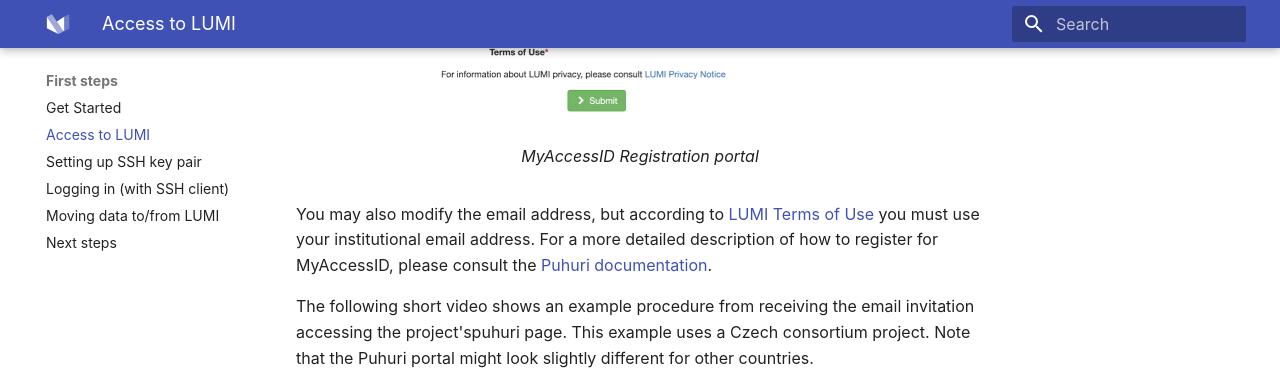
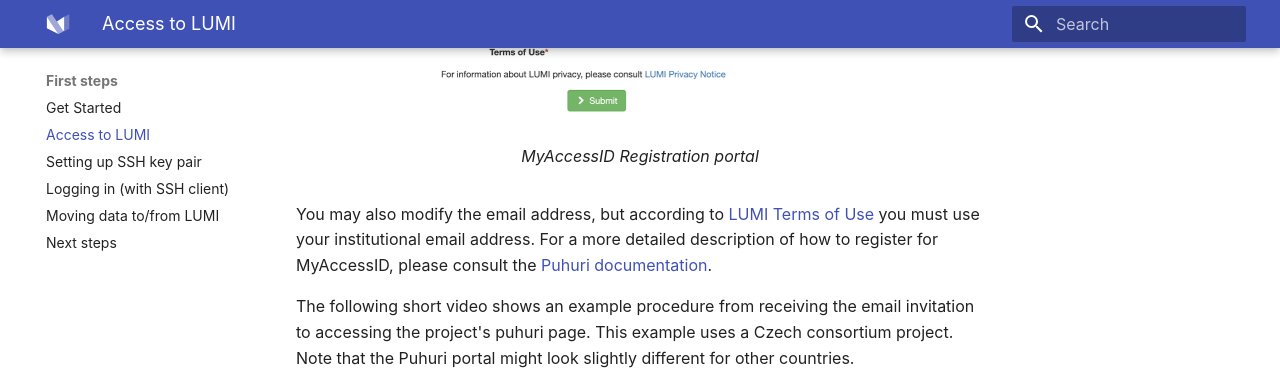
Before and after one commit to Lumi-supercomputer/lumi-userguide, an MkDocs documentation site: the page built from docs/firststeps/accessLUMI.md, in a window 1280 px wide and 900 px high, scrolled down 1302 px, cut to the strip 0-383 px from the top of the window. Built offline with MkDocs 1.6.1 and Material for MkDocs 9.7.7, drawn with Linux system fonts in a browser that asks for light colours.

Commit message:
Small change/typo

```diff
--- a/docs/firststeps/accessLUMI.md
+++ b/docs/firststeps/accessLUMI.md
@@ -45,7 +45,7 @@
 
     You may also modify the email address, but according to [LUMI Terms of Use][terms-of-use] you must use your institutional email address. For a more detailed description of how to register for MyAccessID, please consult the [Puhuri documentation][eidas-eduid].
 
-    The following short video shows an example procedure from receiving the email invitation accessing the project'spuhuri page.
+    The following short video shows an example procedure from receiving the email invitation to accessing the project's puhuri page.
     This example uses a Czech consortium project. Note that the Puhuri portal might look slightly different for other countries.
 
     <iframe id="kaltura_player" src="https://api.kaltura.nordu.net/p/191/sp/19100/embedIframeJs/uiconf_id/14971191/partner_id/191?iframeembed=true&playerId=kaltura_player&entry_id=0_qb2xq6e9&flashvars[streamerType]=auto&amp;flashvars[localizationCode]=en&amp;flashvars[leadWithHTML5]=true&amp;flashvars[sideBarContainer.plugin]=true&amp;flashvars[sideBarContainer.position]=left&amp;flashvars[sideBarContainer.clickToClose]=true&amp;flashvars[chapters.plugin]=true&amp;flashvars[chapters.layout]=vertical&amp;flashvars[chapters.thumbnailRotator]=false&amp;flashvars[streamSelector.plugin]=true&amp;flashvars[EmbedPlayer.SpinnerTarget]=videoHolder&amp;flashvars[dualScreen.plugin]=true&amp;flashvars[hotspots.plugin]=1&amp;flashvars[Kaltura.addCrossoriginToIframe]=true&amp;&wid=0_zexcx6xb" width="100%" height="400" allowfullscreen webkitallowfullscreen mozAllowFullScreen allow="autoplay *; fullscreen *; encrypted-media *" sandbox="allow-downloads allow-forms allow-same-origin allow-scripts allow-top-navigation allow-pointer-lock allow-popups allow-modals allow-orientation-lock allow-popups-to-escape-sandbox allow-presentation allow-top-navigation-by-user-activation" frameborder="0" title="LUMI Getting Started: Account via MyAccessID"></iframe>
```
